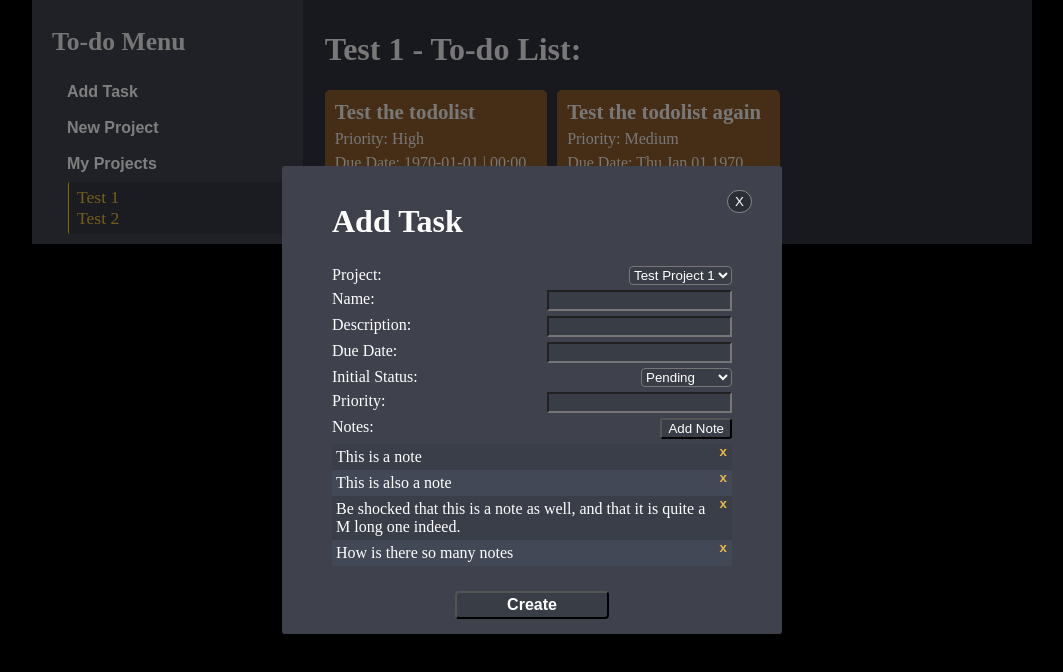
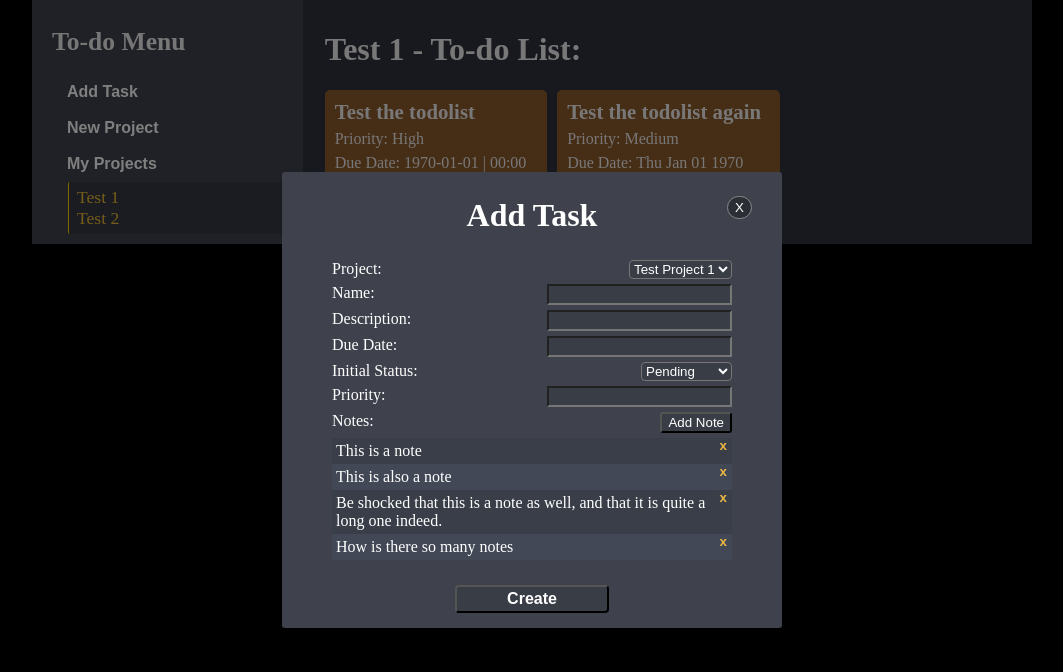
Before and after one commit to ZakhaevK/odin-todolist, a website built with webpack: page src/template create-todo mockup.html in a window 1280 px wide. Shown: the whole page, without its empty margins (108-1171 px from the left). Built offline with nearby package versions, Linux system fonts and the light colour scheme.

Commit message:
Minor styling adjustment for add task window

```diff
--- a/src/style.css
+++ b/src/style.css
@@ -238,6 +238,11 @@ body {
   color: rgb(189, 189, 189)
 }
 
+#new-form h1 {
+  margin-top: 10px;
+  align-self: center;
+}
+
 #new-form ul {
   display: flex;
   flex-direction: column;
--- a/src/template create-todo mockup.html
+++ b/src/template create-todo mockup.html
@@ -72,7 +72,7 @@
         <div id="tasknotes">
           <p>This is a note<button class="remove-note">x</button></p>
           <p>This is also a note<button class="remove-note">x</button></p>
-          <p>Be shocked that this is a note as well, and that it is quite a M long one indeed.<button class="remove-note">x</button></p>
+          <p>Be shocked that this is a note as well, and that it is quite a long one indeed.<button class="remove-note">x</button></p>
           <p>How is there so many notes<button class="remove-note">x</button></p>
         </div>
         <button id="form-submit" type="submit">Create</button>
```
